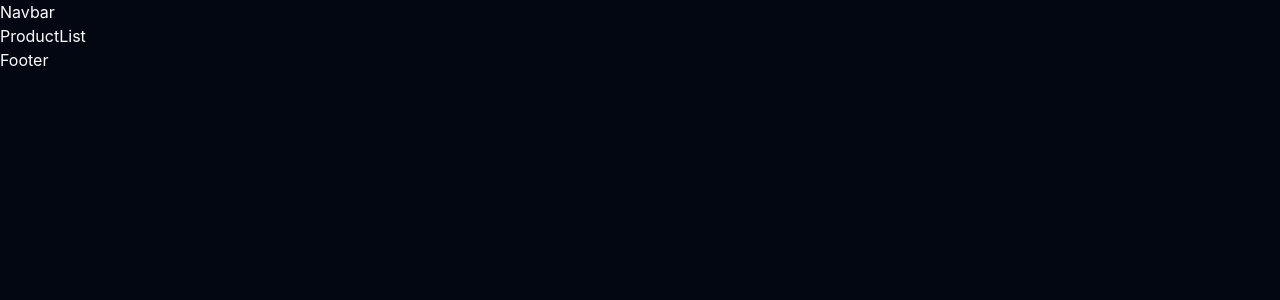
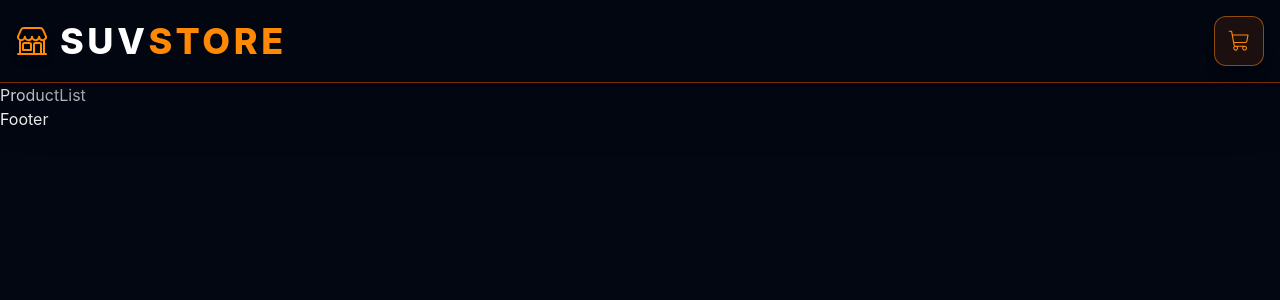
Before and after one commit to souravkumarswain/suvEcommerce, a React (Vite) app: page / in a window 1280 px wide. Shown: the top 300 px of the page. Built offline with nearby package versions, Linux system fonts and the light colour scheme.

Commit message:
NavBar Design done

```diff
--- a/package.json
+++ b/package.json
@@ -13,6 +13,7 @@
     "@tailwindcss/vite": "^4.3.3",
     "react": "^19.2.8",
     "react-dom": "^19.2.8",
+    "react-icons": "^5.7.0",
     "react-router-dom": "^7.18.2",
     "tailwindcss": "^4.3.3"
   },
--- a/src/components/Navbar.jsx
+++ b/src/components/Navbar.jsx
@@ -1,8 +1,32 @@
-import React from 'react'
+import { IoStorefrontOutline } from "react-icons/io5";
+import { PiShoppingCartLight } from "react-icons/pi";
+
+import { Link } from 'react-router-dom'
 
 const Navbar = () => {
   return (
-    <div>Navbar</div>
+    <>
+      <header className='sticky top-0 bg-gray-950/95 backdrop-blur-md text-white shadow-2xl
+    shadow-gray-950/70 border-b border-orange-900'>
+        <div className='container mx-auto px-4 py-4 flex justify-between items-center'>
+          <Link to={'/'}>
+            <div className='flex items-center space-x-3 cursor-pointer'>
+              <IoStorefrontOutline className="w-8 h-8 text-orange-400 drop-shadow-lg" />
+              <h1 className="text-4xl font-extrabold tracking-widest uppercase">SUV
+                <span className="text-orange-400">STORE</span></h1>
+            </div>
+          </Link>
+          <nav className="flex items-center flex-x-6">
+            <Link to={'/cart'}
+              className="relative p-3 bg-orange-500/10 rounded-xl hover:bg-orange-500/20
+            transition: duration-200 border border-orange-400/50 shadow-lg cursor-pointer">
+              <PiShoppingCartLight className="w-6 h-6 text-orange-400" />
+            </Link>
+          </nav>
+        </div>
+
+      </header>
+    </>
   )
 }
 
```
Also changed, not shown: 1 other file (tests, documents, lock files or other folders).
